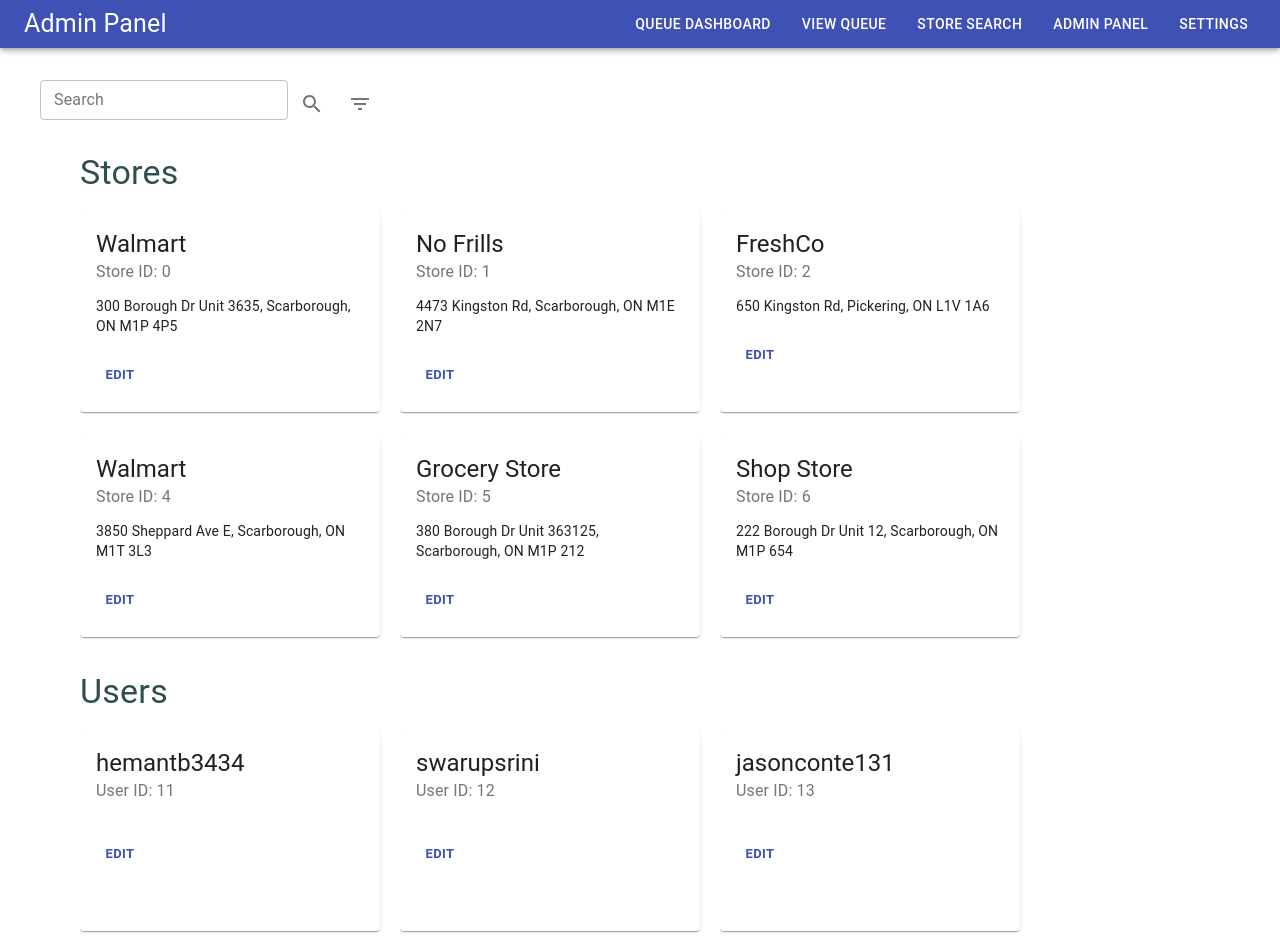
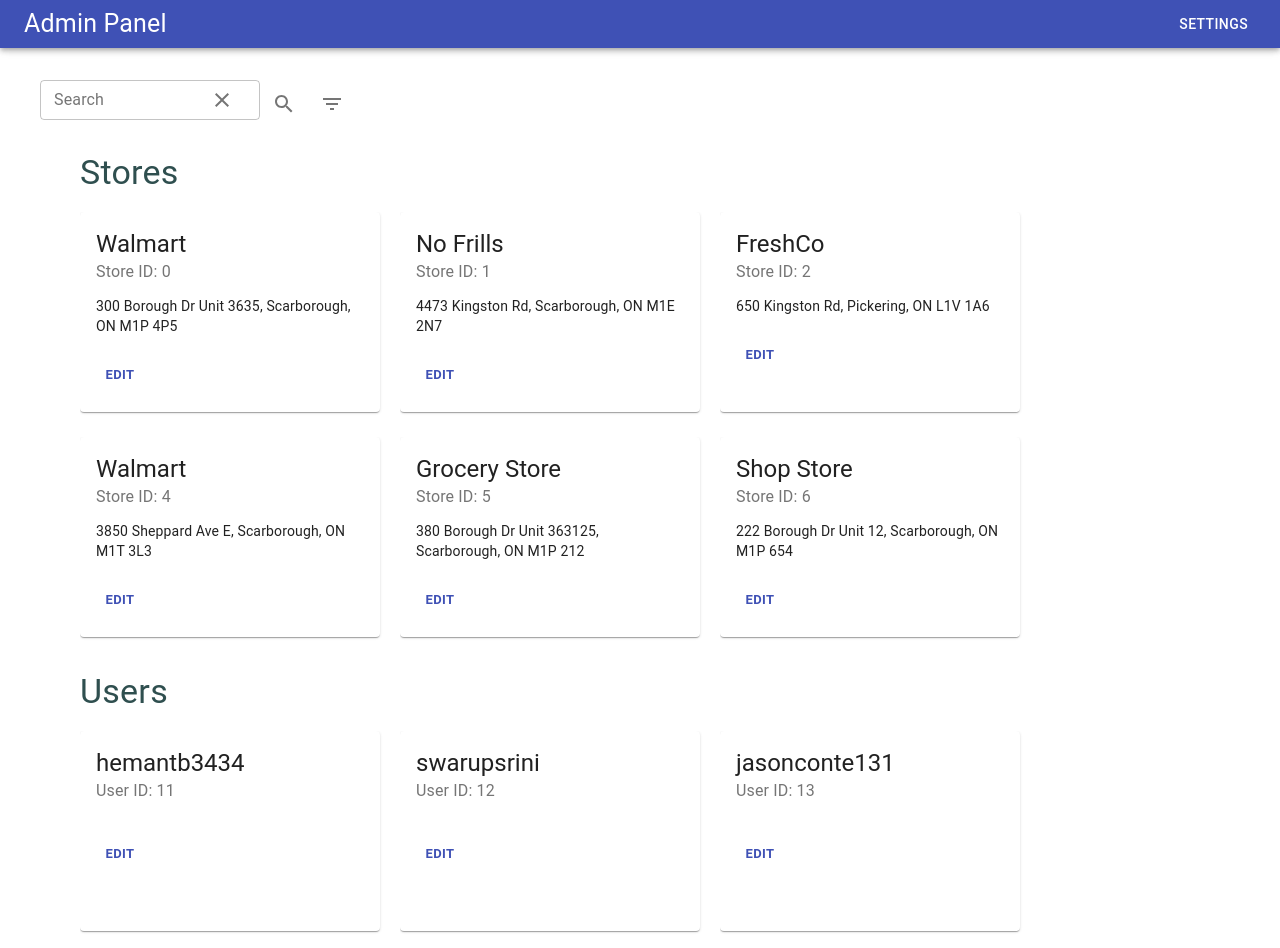
Before and after one commit to swarupsrini/virtual-queue-management, a React (Create React App) app: page /admin-panel in a window 1280 px wide. Built offline with nearby package versions, Linux system fonts and the light colour scheme.

Commit message:
made changes to store search

```diff
--- a/src/components/Header/index.js
+++ b/src/components/Header/index.js
@@ -27,18 +27,6 @@ export default function Header(props) {
           </Typography>
 
           <Typography variant="h4" className={classes.linkTypo}>
-            <Link to="/queue-dashboard" className={classes.Link}>
-              <Button color="inherit">Queue Dashboard</Button>
-            </Link>
-            <Link to="/queue-status" className={classes.Link}>
-              <Button color="inherit">View Queue</Button>
-            </Link>
-            <Link to="/store-search" className={classes.Link}>
-              <Button color="inherit">Store Search</Button>
-            </Link>
-            <Link to="/admin-panel" className={classes.Link}>
-              <Button color="inherit">Admin Panel</Button>
-            </Link>
             <Link to="/settings" className={classes.Link}>
               <Button color="inherit">Settings</Button>
             </Link>
--- a/src/components/Search/index.js
+++ b/src/components/Search/index.js
@@ -11,7 +11,8 @@ import React, { useState, useEffect } from "react";
 import TextField from "@material-ui/core/TextField";
 import IconButton from "@material-ui/core/IconButton";
 import SearchIcon from "@material-ui/icons/Search";
-import FilterList from "@material-ui/icons/FilterList";
+import { FilterList, Clear } from "@material-ui/icons";
+import InputAdornment from "@material-ui/core/InputAdornment";
 
 import useStyles from "./styles";
 
@@ -31,7 +32,29 @@ export default function Search(props) {
         label="Search"
         variant="outlined"
         size="small"
-        onChange={(e) => setText(e.target.value)}
+        onKeyPress={(e) => {
+          if (e.key === "Enter") {
+            props.searchClick(text);
+            e.preventDefault();
+          }
+        }}
+        onChange={(e) => {
+          setText(e.target.value);
+          props.onChangedSync(e.target.value);
+        }}
+        InputProps={{
+          endAdornment: (
+            <InputAdornment position="end">
+              <IconButton
+                className={classes.button}
+                disableRipple={true}
+                onClick={props.clearClick}
+              >
+                <Clear size="small"></Clear>
+              </IconButton>
+            </InputAdornment>
+          ),
+        }}
       ></TextField>
       <IconButton onClick={() => props.searchClick(text)}>
         <SearchIcon size="medium"></SearchIcon>
--- a/src/components/Search/styles.js
+++ b/src/components/Search/styles.js
@@ -2,6 +2,12 @@ import { makeStyles } from "@material-ui/core/styles";
 
 export default makeStyles(() => ({
   input: {
+    width: "220px",
     backgroundColor: "white",
   },
+  button: {
+    "&:hover": {
+      backgroundColor: "transparent",
+    },
+  },
 }));
--- a/src/components/StoreCard/index.js
+++ b/src/components/StoreCard/index.js
@@ -54,8 +54,11 @@ export default function StoreCard(props) {
         <Typography variant="h5" component="h2">
           {props.title}
         </Typography>
+        <Typography color="textSecondary">
+          Wait Time: {props.min} min
+        </Typography>
         <Typography className={classes.subtitle} color="textSecondary">
-          {props.min} minutes left
+          Distance: {props.dist} km
         </Typography>
         <Typography variant="body2" component="p">
           {props.address}
--- a/src/components/StoreCard/styles.js
+++ b/src/components/StoreCard/styles.js
@@ -3,7 +3,7 @@ import { makeStyles } from "@material-ui/core/styles";
 export default makeStyles({
   root: {
     width: 300,
-    height: 200,
+    height: 220,
   },
   content: {
     position: "relative",
--- a/src/pages/StoreSearchPage/index.js
+++ b/src/pages/StoreSearchPage/index.js
@@ -9,12 +9,15 @@ import {
   Switch,
   ListItemText,
   Typography,
+  TextField,
 } from "@material-ui/core";
 import Search from "../../components/Search";
 import Popover from "@material-ui/core/Popover";
 import Header from "../../components/Header";
 import useStyles from "./styles";
 import "./index.css";
+
+const STORE_SHOW_LIMIT = 20;
 
 function joinedQueue(storeInfo) {
   // there will be a backend call to update user's queue status
@@ -90,19 +93,38 @@ function getStores() {
   ];
 }
 
-export default function StoreSearchPage(props) {
+function getPosition() {
+  return new Promise((res, rej) => {
+    navigator.geolocation.getCurrentPosition((result) => {
+      res(result.coords);
+    });
+  });
+}
+
+function getCurrentLocation(callback) {
+  return getPosition().then((coords) => {
+    callback({ lat: coords.latitude, long: coords.longitude });
+  });
+}
+export default function StoreSearchPage() {
   const classes = useStyles();
   const [waitTime, setWait] = useState(false);
+  const [userLoc, setUserLoc] = useState({});
+
   const [fav, setFav] = useState(false);
 
   const [anchor, setAnchor] = useState(null);
   const [stores, setStores] = useState(sortByDist(getStores()));
 
   const [text, setText] = useState("");
-
+  const [number, setNumber] = useState(10);
   const [viewPage, setViewPage] = useState(null);
 
   const [analyticsPage, setAnalyticsPage] = useState(null);
+
+  useEffect(() => {
+    getCurrentLocation(setUserLoc);
+  }, []);
 
   useEffect(() => {
     sort(getStores());
@@ -172,6 +194,7 @@ export default function StoreSearchPage(props) {
   function filter(query) {
     let result = [];
     const temp = getStores();
+    console.log(userLoc);
 
     if (query === "") result = temp;
     else {
@@ -197,13 +220,13 @@ export default function StoreSearchPage(props) {
       {analyticsPage && <Redirect to={analyticsPage} />}
       {viewPage && <Redirect to={viewPage} />}
       <Header></Header>
-      <Map center={[43.7763, -79.25802]} zoom={12} zoomControl={false}>
+      <Map center={[userLoc.lat, userLoc.long]} zoom={12} zoomControl={false}>
         <TileLayer
           attribution='&copy; <a href="http://osm.org/copyright">OpenStreetMap</a> contributors'
           url="https://{s}.tile.openstreetmap.org/{z}/{x}/{y}.png"
         />
 
-        {stores.map((store) => (
+        {stores.slice(0, number).map((store) => (
           <Marker
             key={store.ID}
             position={[store.latitude, store.longitude]}
@@ -220,14 +243,20 @@ export default function StoreSearchPage(props) {
               setAnchor(e.currentTarget);
             }}
             searchClick={searchBarText}
+            clearClick={() => {
+              setText("");
+              searchBarText("");
+            }}
+            onChangedSync={(e) => setText(e)}
             text={text}
           />
         </ListItem>
-        {stores.map((store) => (
+        {stores.slice(0, number).map((store) => (
           <ListItem key={store.ID}>
             <StoreCard
               title={store.name}
               min={store.wait}
+              dist={getDistance(store.name)}
               verified={store.isVerified}
               favorited={Boolean(getUserInfo().fav.includes(store.ID))}
               joinClick={() => {
@@ -279,6 +308,29 @@ export default function StoreSearchPage(props) {
               />
             </ListItemSecondaryAction>
           </ListItem>
+          <ListItem>
+            <Typography variant="h4">Stores to Show</Typography>
+          </ListItem>
+          <ListItem>
+            <ListItemText primary={`Number (max: ${STORE_SHOW_LIMIT})`} />
+            <ListItemSecondaryAction>
+              <TextField
+                className={classes.input}
+                value={number}
+                variant="outlined"
+                size="small"
+                onChange={(e) => {
+                  if (
+                    !isNaN(e.target.value) &&
+                    parseInt(e.target.value) <= STORE_SHOW_LIMIT &&
+                    parseInt(e.target.value) > 0
+                  ) {
+                    setNumber(e.target.value);
+                  }
+                }}
+              ></TextField>
+            </ListItemSecondaryAction>
+          </ListItem>
         </List>
       </Popover>
     </div>
--- a/src/pages/StoreSearchPage/styles.js
+++ b/src/pages/StoreSearchPage/styles.js
@@ -12,7 +12,10 @@ export default makeStyles((theme) => ({
     backgroundColor: "rgba(255, 255, 255, 0.7)",
   },
   popup: {
-    width: "260px",
+    width: "290px",
     backgroundColor: "white",
   },
+  input: {
+    width: "100px",
+  },
 }));
```
